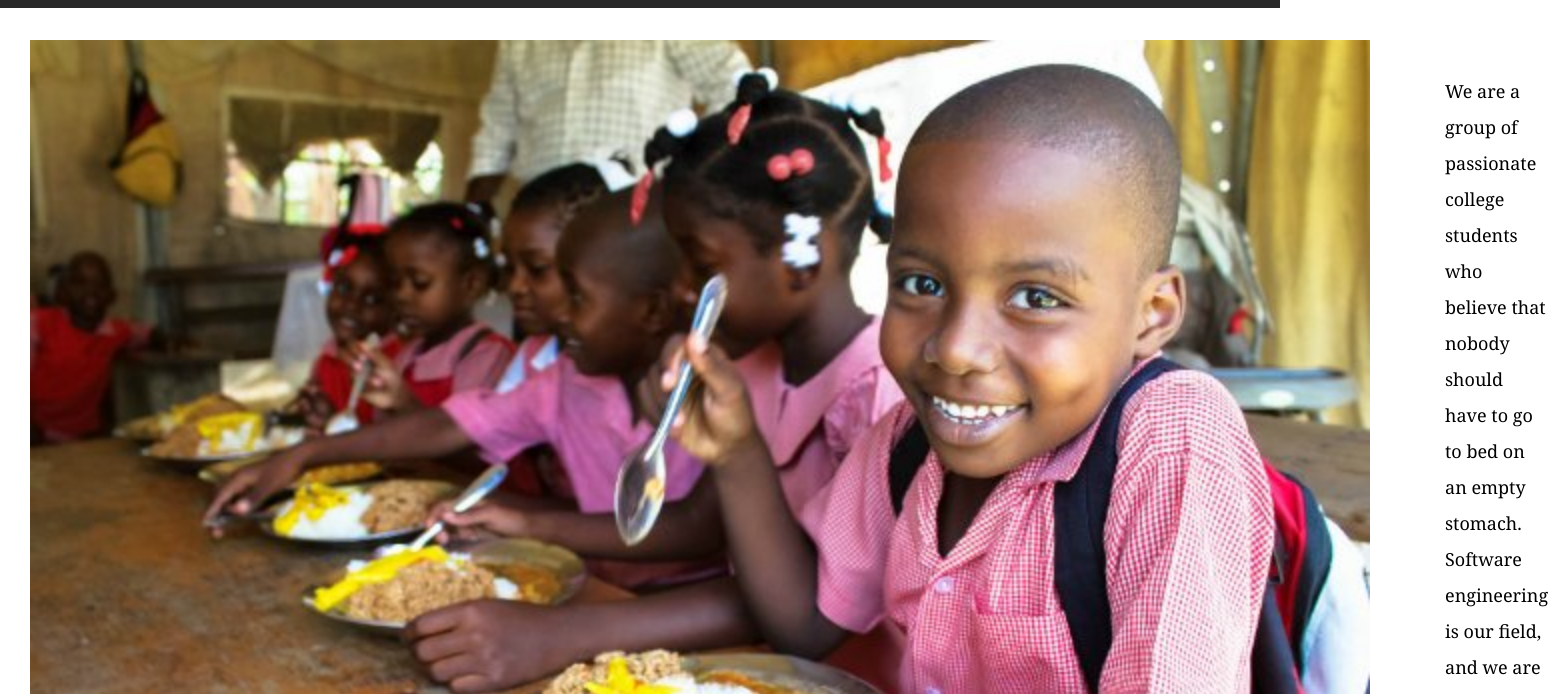
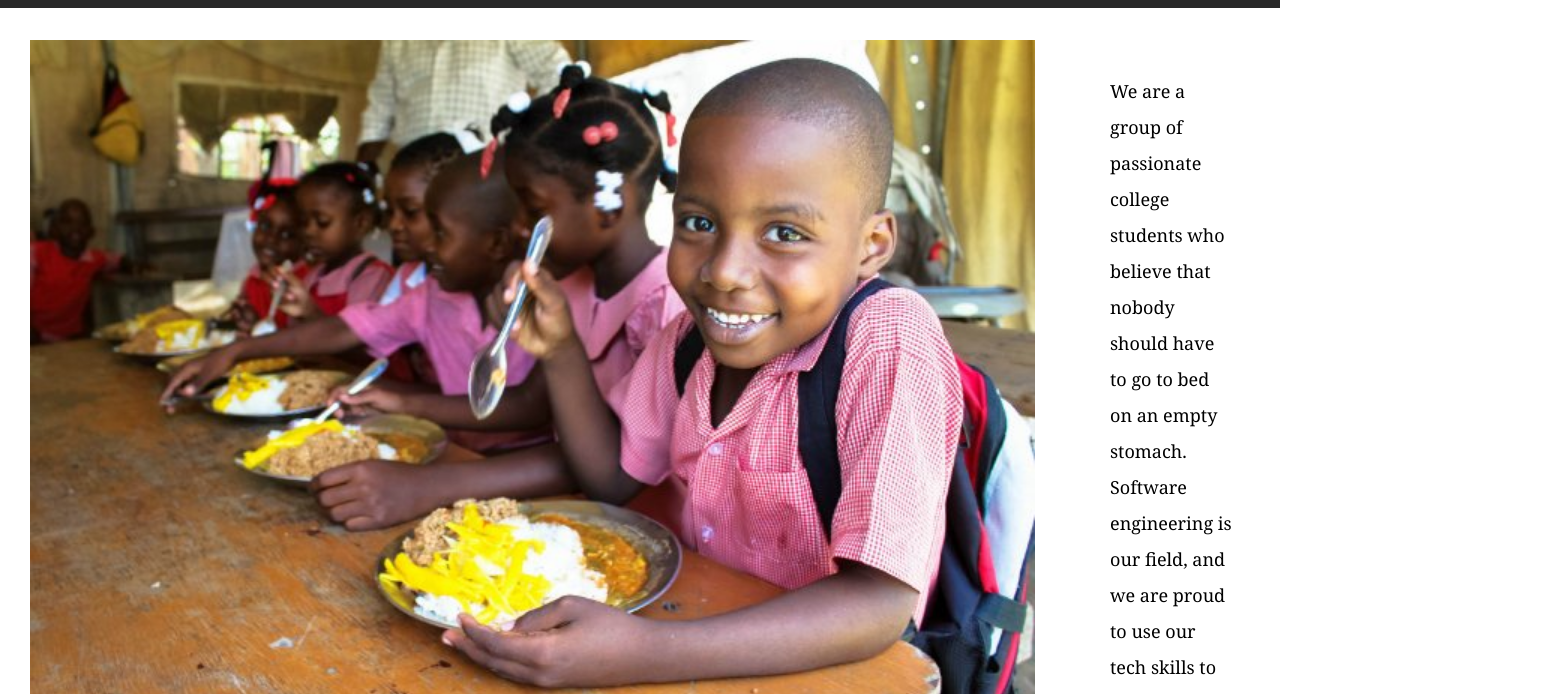
Before and after one commit to medmoe/Assignment1, a plain HTML site: page about.html in a window 1280 px wide. Shown: the part 62-756 px from the top of the page, 1563 px wide, since content can reach past the window. Drawn offline with Linux system fonts and the light colour scheme.

Commit message:
Resized image

```diff
--- a/about.html
+++ b/about.html
@@ -18,7 +18,7 @@
     </header>
     <body>
         <div class="container">
-            <div class="intro-img"><img src="static/children-eating.jpg" alt="children-eating" style="width:1340px;height:894px;"></div>
+            <div class="intro-img"><img src="static/children-eating.jpg" alt="children-eating" style="width:1005px;height:671px;"></div>
             <div class="intro-text">
                 <p>We are a group of passionate college students who believe that nobody should have to go to bed on an empty stomach. Software engineering is our field, and we are proud to use our tech skills to spread awareness of pressing, diverse, and seemingly unrelated issues.
                 </p>
```
